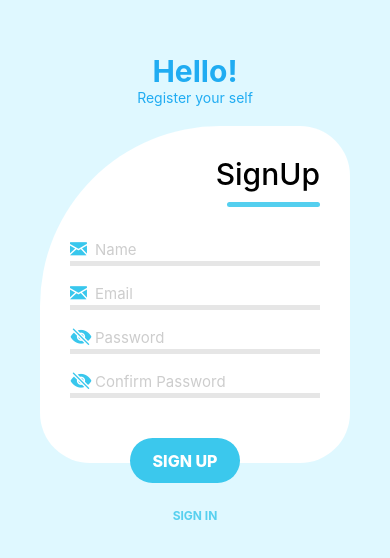
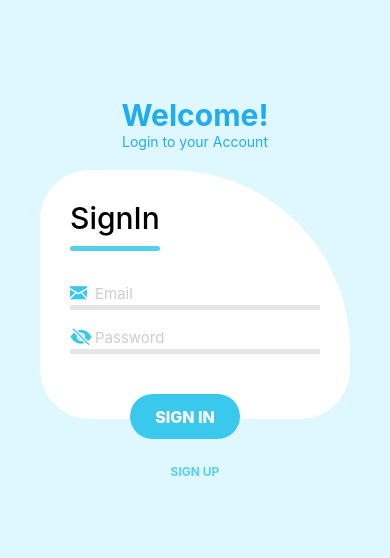
Before and after one commit to Hussain384/Elite_Rentals, a React Native app: screen /SignIn in a window 390 px wide. Shown: the part 134-692 px from the top of the page. Built offline with nearby package versions, Linux system fonts and the light colour scheme.

Commit message:
signIn screen setting

```diff
--- a/App.js
+++ b/App.js
@@ -2,20 +2,24 @@ import * as React from 'react';
 import {NavigationContainer} from '@react-navigation/native';
 import {createNativeStackNavigator} from '@react-navigation/native-stack';
 import SignUpScreen from './src/screens/SignUpScreen';
-import HomeScreen from './src/screens/HomeScreen';
+import SignInScreen from './src/screens/SignInScreen';
 
 const Stack = createNativeStackNavigator();
 
 function App() {
   return (
     <NavigationContainer>
-      <Stack.Navigator>
+      <Stack.Navigator initialRouteName="SignIn">
         <Stack.Screen
           name="SignUp"
           component={SignUpScreen}
           options={{headerShown: false}}
         />
-        <Stack.Screen name="Home" component={HomeScreen} />
+        <Stack.Screen
+          name="SignIn"
+          component={SignInScreen}
+          options={{headerShown: false}}
+        />
       </Stack.Navigator>
     </NavigationContainer>
   );
--- a/src/components/ChangeScreenButton.js
+++ b/src/components/ChangeScreenButton.js
@@ -1,22 +1,19 @@
 import React from 'react';
 import {View, Text, StyleSheet, TouchableOpacity} from 'react-native';
-import SignIn from '../screens/SignInScreen';
 
-function SubmitButton({name}) {
+function ChangeButton({name}, {navigation}) {
   return (
     <View>
       <TouchableOpacity
         style={styles.buttonView}
-        onPress={() => {
-          SignIn;
-        }}>
+        onPress={() => navigation.navigate({name})}>
         <Text style={styles.buttonText}>{name}</Text>
       </TouchableOpacity>
     </View>
   );
 }
 
-export default SubmitButton;
+export default ChangeButton;
 
 const styles = StyleSheet.create({
   buttonText: {
--- a/src/components/Greeting.js
+++ b/src/components/Greeting.js
@@ -1,11 +1,11 @@
 import React from 'react';
 import {View, Text, StyleSheet} from 'react-native';
 
-function Greeting({type}) {
+function Greeting({greet, discription}) {
   return (
     <View>
-      <Text style={styles.greeting}>Hello!</Text>
-      <Text style={styles.info}>Register your self</Text>
+      <Text style={styles.greeting}>{greet}</Text>
+      <Text style={styles.discriptionStyle}>{discription}</Text>
     </View>
   );
 }
@@ -19,7 +19,7 @@ const styles = StyleSheet.create({
     fontSize: 30,
     fontWeight: 'bold',
   },
-  info: {
+  discriptionStyle: {
     alignSelf: 'center',
     color: '#20ACF2',
     marginBottom: 20,
--- a/src/screens/SignInScreen.js
+++ b/src/screens/SignInScreen.js
@@ -12,7 +12,7 @@ function SignIn({navigation}) {
 
   return (
     <View style={styles.container}>
-      <Greeting type="signIn" />
+      <Greeting greet="Welcome!" discription="Login to your Account" />
       <View style={styles.signUpForm}>
         <InputFormTitle title="SignIn" />
         <View style={styles.inputCont}>
@@ -56,7 +56,7 @@ const styles = StyleSheet.create({
   signUpForm: {
     backgroundColor: '#fff',
     borderRadius: 50,
-    borderTopLeftRadius: 180,
+    borderTopRightRadius: 180,
     padding: 30,
   },
   inputCont: {
--- a/src/screens/SignUpScreen.js
+++ b/src/screens/SignUpScreen.js
@@ -14,7 +14,7 @@ function SignUp({navigation}) {
 
   return (
     <View style={styles.container}>
-      <Greeting type="signUp" />
+      <Greeting greet="Hello!" discription="Regiter your self " />
       <View style={styles.signUpForm}>
         <InputFormTitle title="SignUp" />
         <View style={styles.inputCont}>
```
